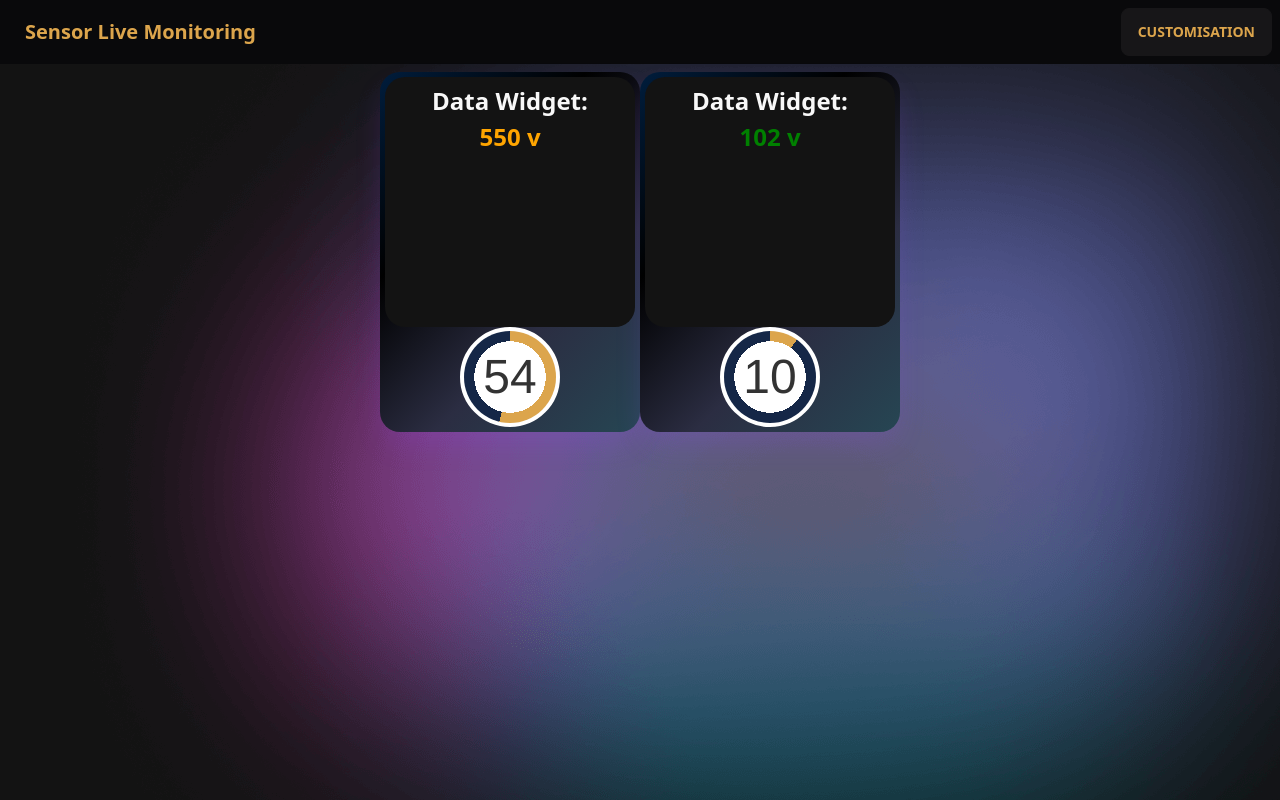
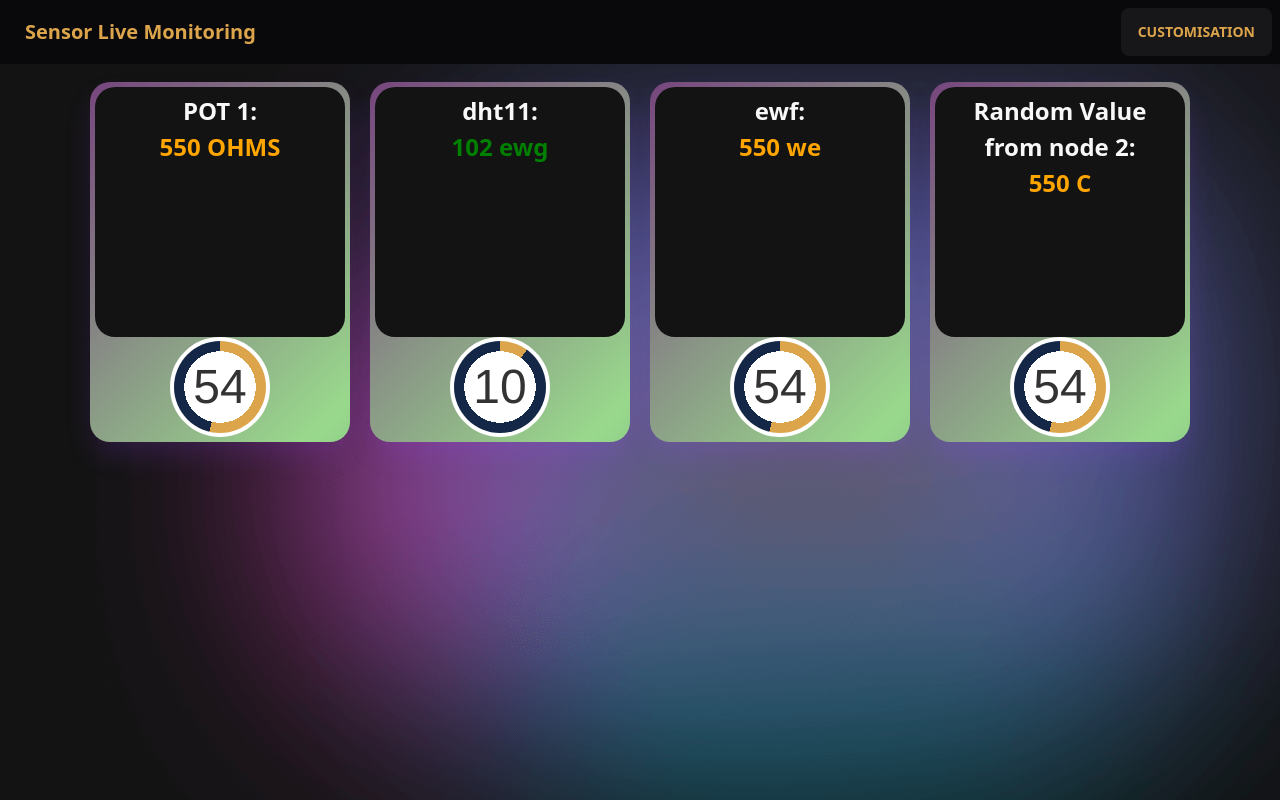
Before and after one commit to SshgurkiratSingh/Nodemcu-Monitor, a Next.js app in the folder my-app/: page / in a window 1280 px wide. Built offline with nearby package versions, Linux system fonts and the light colour scheme; no server answers.

Commit message:
crone:api

```diff
--- a/my-app/components/widget/DataWidget/index.js
+++ b/my-app/components/widget/DataWidget/index.js
@@ -23,14 +23,14 @@ const DataWidget = ({ heading, description, value, maxValue, unit, bar }) => {
             </div>{" "}
           </center>
         </div>
-        <div class="card_content">
-          <span class="card_title"></span>
-          <span class="card_subtitle">{description} </span>
+        <div className="card_content">
+          <span className="card_title"></span>
+          <span className="card_subtitle">{description} </span>
         </div>
       </div>
       <center>
         <div
-          class="p bg-primary text-primary-content border-4 border-primary"
+          className="p bg-primary text-primary-content border-4 border-primary"
           id="<%= key %>guage"
           style={styleForGuage}
         ></div>
--- /dev/null
+++ b/my-app/customisation.json
@@ -0,0 +1 @@
+{"sensor":{"s1":{"maxValue":"1024","title":"POT 1","description":"Nodemcu multiplexed potentiometer","subtitle":"","unit":"OHMS","guage":"on"},"s2":{"maxValue":"1024","title":"dht11","description":"humidity and temperature","subtitle":"sege","unit":"ewg"},"s3":{"maxValue":"1024","title":"ewf","description":"ewfwwe","subtitle":"ewfew","unit":"we"},"s4":{"maxValue":"1024","title":"Random Value from node 2","description":"Random value from nodemu 2","subtitle":"NODEMCU rand val","unit":"C","guage":"on"}},"title":{"heading":"Nodemcu Sensor MOnitoring","hoverHeading":"Monitoring","hoverSubHeading":"System"},"custommapping":{}}
--- /dev/null
+++ b/my-app/pages/api/custom.js
@@ -0,0 +1,21 @@
+import fs from "fs";
+
+export default function handler(req, res) {
+  if (req.method === "POST") {
+    // let jsonData = fs.readFileSync("./../../customisation.json");
+    // let data = JSON.parse(jsonData);
+    // data.sensor[req.body.select].title = req.body.title;
+    // data.sensor[req.body.select].subtitle = req.body.subtitle;
+    // data.sensor[req.body.select].description = req.body.description;
+    // data.sensor[req.body.select].unit = req.body.unit;
+    // data.sensor[req.body.select].guage = req.body.guage;
+    // data.sensor[req.body.select].guage = req.body.maxValue;
+    console.log(req.body);
+
+    // fs.writeFileSync("customisation.json", JSON.stringify(data));
+
+    res.redirect("/");
+  } else {
+    res.json("hi").status(405).end(); // Method Not Allowed
+  }
+}
--- a/my-app/pages/index.js
+++ b/my-app/pages/index.js
@@ -2,12 +2,15 @@ import Head from "next/head";
 
 import DataWidget from "../components/widget/DataWidget";
 import { React, useState, useEffect } from "react";
+const data = require("../customisation.json");
+export default function Home() {
 
-export default function Home() {
   const [val1, updateVal1] = useState(550);
   const [val2, updateVal2] = useState(102);
   const [val3, updateVal3] = useState(550);
   const [val4, updateVal4] = useState(550);
+  const [date1, updateDate1] = useState(new Date().toLocaleString());
+  const [date2, updateDate2] = useState(new Date().toLocaleString());
   useEffect(() => {
     const fetchData = async () => {
       try {
@@ -34,19 +37,35 @@ export default function Home() {
       <div className="m-2" />
       <center className="xl:flex xl:items-center xl:justify-center block">
         <DataWidget
-          heading="Data Widget"
-          description="This is a sample data widget."
+          heading={data.sensor.s1.title}
+          description={data.sensor.s1.description}
           value={val1}
-          maxValue={1024}
-          unit="v"
+          maxValue={data.sensor.s1.maxValue}
+          unit={data.sensor.s1.unit}
           bar={true}
         />
         <DataWidget
-          heading="Data Widget"
-          description="This is a sample data widget."
+          heading={data.sensor.s2.title}
+          description={data.sensor.s2.description}
           value={val2}
-          maxValue={1024}
-          unit="v"
+          maxValue={data.sensor.s2.maxValue}
+          unit={data.sensor.s2.unit}
+          bar={true}
+        />
+        <DataWidget
+          heading={data.sensor.s3.title}
+          description={data.sensor.s3.description}
+          value={val3}
+          maxValue={data.sensor.s3.maxValue}
+          unit={data.sensor.s3.unit}
+          bar={true}
+        />
+        <DataWidget
+          heading={data.sensor.s4.title}
+          description={data.sensor.s4.description}
+          value={val4}
+          maxValue={data.sensor.s4.maxValue}
+          unit={data.sensor.s4.unit}
           bar={true}
         />
       </center>
--- a/my-app/styles/globals.css
+++ b/my-app/styles/globals.css
@@ -126,12 +126,13 @@ body {
     font-size: 3rem;
   }
   .cardMain {
+    margin: 10px;
     max-width:260px;
     border-radius: 20px;
     padding: 5px;
     box-shadow: rgba(151, 65, 252, 0.2) 0 15px 30px -5px;
-    background: linear-gradient(-45deg, #264653, #2b2d42, #000000, #001d3d);
-	background-size: 100% 100%;
+    background: linear-gradient(-45deg, #2b5168, #99d98c, #743a7d, #a7a323,#21394b);
+	background-size: 400% 400%;
 	animation: gradient 15s ease infinite;
   }
 
```
Also changed, not shown: my-app/pages/api/start.js (added).
